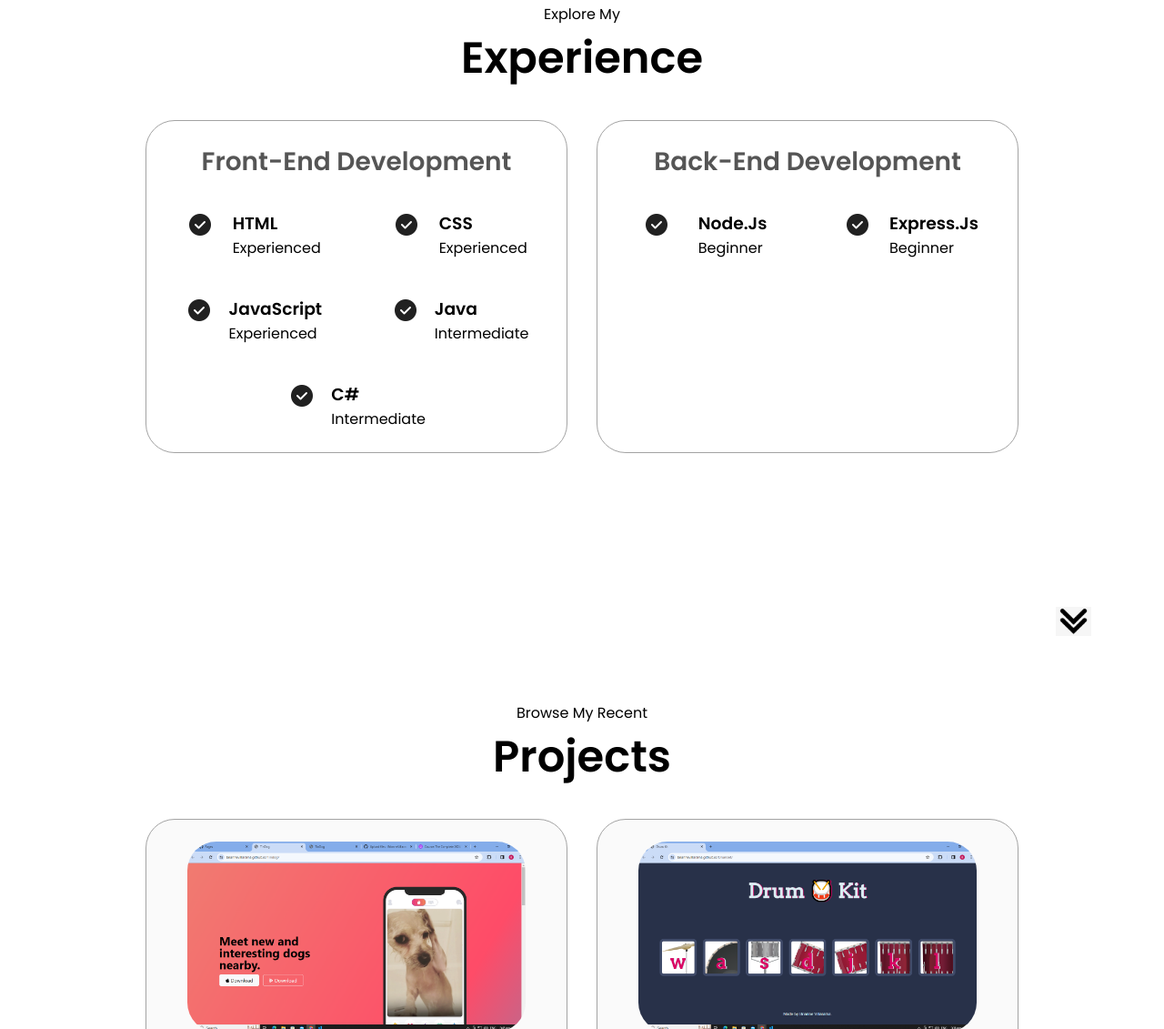
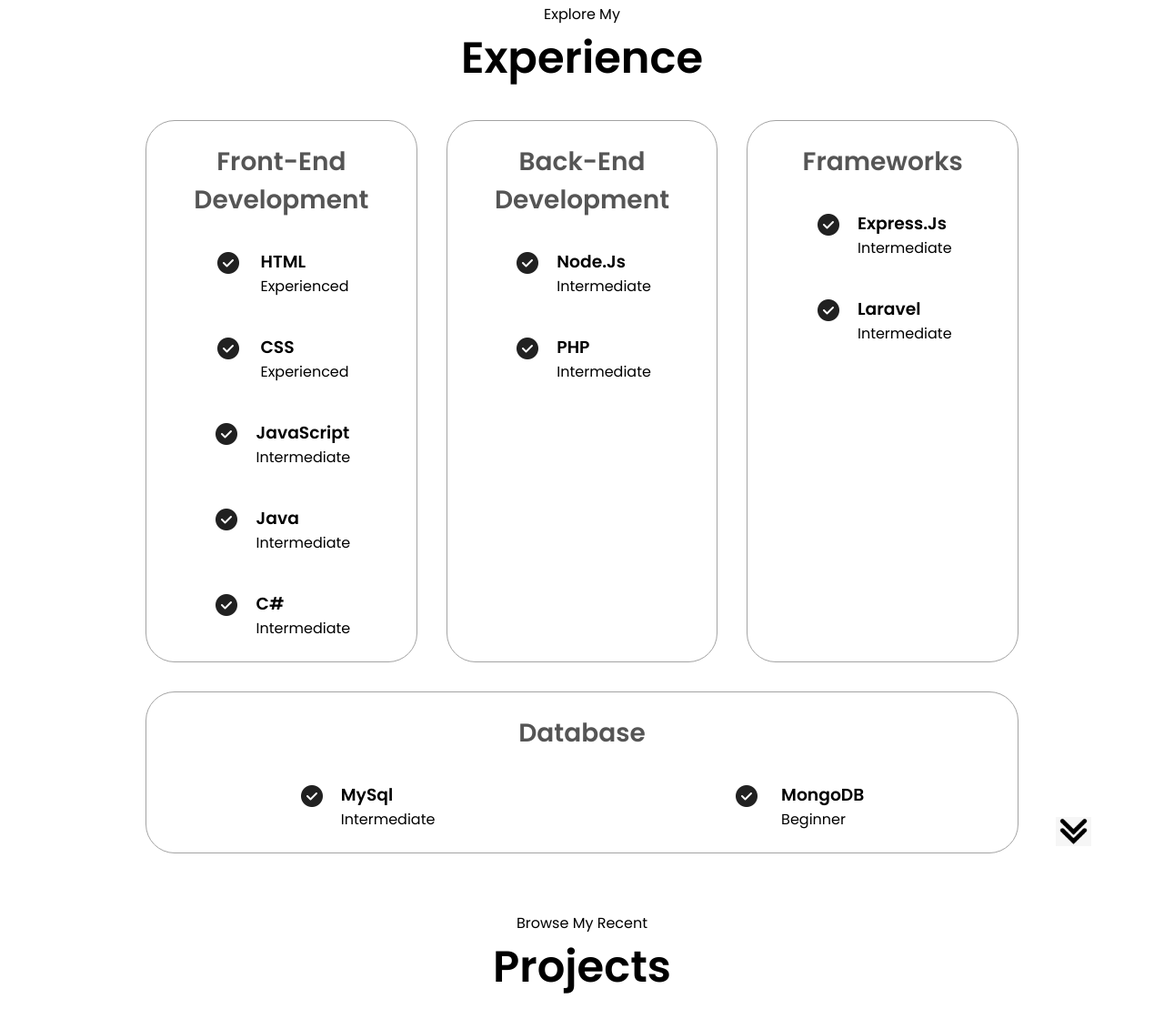
Before and after one commit to BrianneVillarama/Online-Portfolio, a plain HTML site: page index.html in a window 1280 px wide. Shown: the part 1669-2800 px from the top of the page at 91% size. Drawn offline with Linux system fonts and the light colour scheme.

Commit message:
2025 update

```diff
--- a/index.html
+++ b/index.html
@@ -49,7 +49,7 @@
       <div class="section__text">
         <p class="section__text__p1">Hello, I'm</p>
         <h1 class="title">Brianne Villarama</h1>
-        <p class="section__text__p2">Front-end Devloper</p>
+        <p class="section__text__p2">Full Stack Devloper</p>
         <div class="btn-container">
           <button
             class="btn btn-color-1"
@@ -175,7 +175,7 @@
                 />
                 <div>
                   <h3>JavaScript</h3>
-                  <p>Experienced</p>
+                  <p>Intermediate</p>
                 </div>
               </article>
               <article>
@@ -213,7 +213,7 @@
                 />
                 <div>
                   <h3>Node.Js</h3>
-                  <p>Beginner</p>
+                  <p>Intermediate</p>
                 </div>
               </article>
               <article>
@@ -223,7 +223,61 @@
                   class="icon"
                 />
                 <div>
+                  <h3>PHP</h3>
+                  <p>Intermediate</p>
+                </div>
+              </article>
+            </div>
+          </div>
+          <div class="details-container">
+            <h2 class="experience-sub-title">Frameworks</h2>
+            <div class="article-container">
+              <article>
+                <img
+                  src="./assets/free-checkmark-2653425-2202874.png"
+                  alt="checkmark"
+                  class="icon"
+                />
+                <div>
                   <h3>Express.Js</h3>
+                  <p>Intermediate</p>
+                </div>
+              </article>
+              <article>
+                <img
+                  src="./assets/free-checkmark-2653425-2202874.png"
+                  alt="checkmark"
+                  class="icon"
+                />
+                <div>
+                  <h3>Laravel</h3>
+                  <p>Intermediate</p>
+                </div>
+              </article>
+            </div>
+          </div>
+          <div class="details-container">
+            <h2 class="experience-sub-title">Database</h2>
+            <div class="article-container">
+              <article>
+                <img
+                  src="./assets/free-checkmark-2653425-2202874.png"
+                  alt="checkmark"
+                  class="icon"
+                />
+                <div>
+                  <h3>MySql</h3>
+                  <p>Intermediate</p>
+                </div>
+              </article>
+              <article>
+                <img
+                  src="./assets/free-checkmark-2653425-2202874.png"
+                  alt="checkmark"
+                  class="icon"
+                />
+                <div>
+                  <h3>MongoDB</h3>
                   <p>Beginner</p>
                 </div>
               </article>
@@ -335,7 +389,7 @@
           </ul>
         </div>
       </nav>
-      <p>Copyright &copy; 2023 Brianne Villarama. All Rights Reserved</p>
+      <p>Copyright &copy; 2025 Brianne Villarama. All Rights Reserved</p>
     </footer>
     <script src="script.js"></script>
   </body>
```
